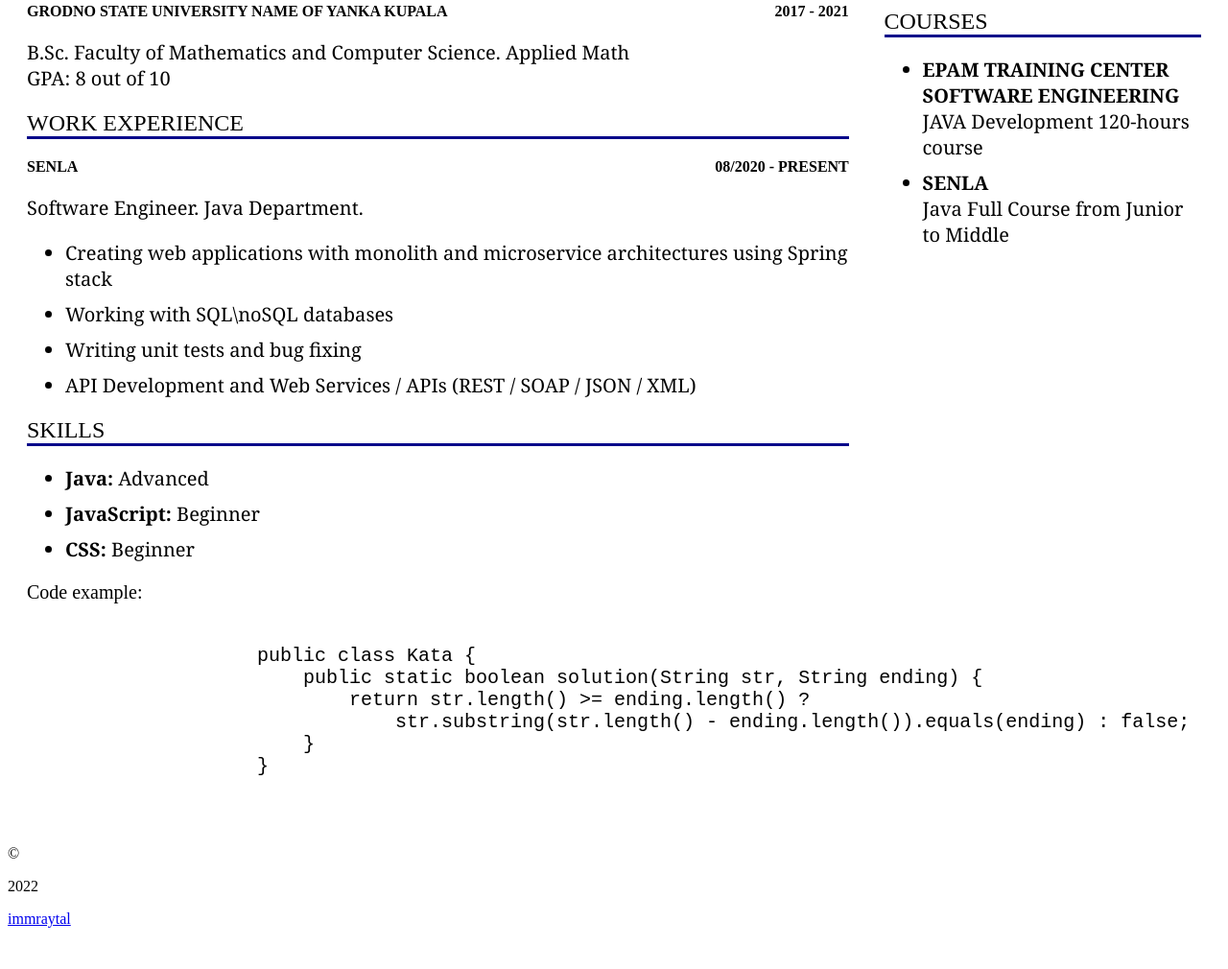
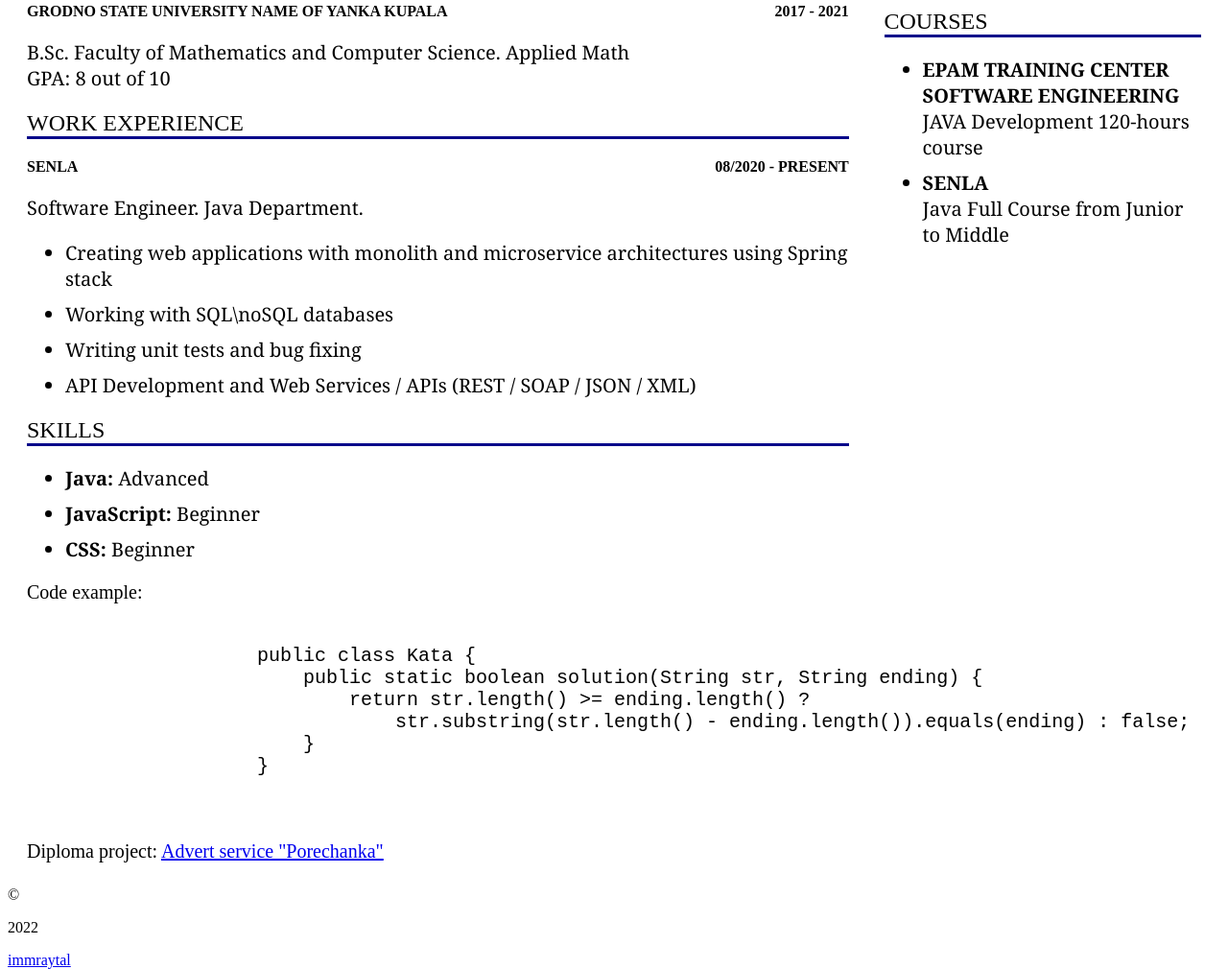
Before and after one commit to immraytal/rsschool-cv, a plain HTML site: page index.html in a window 1280 px wide. Shown: the part 965-1975 px from the top of the page at 96% size. Before the commit the page ends 1932 px from the top, so only its background shows below. Drawn offline with Linux system fonts and the light colour scheme.

Commit message:
feat: added diploma project info

```diff
--- a/index.html
+++ b/index.html
@@ -124,6 +124,10 @@
                                     </code>
                                 </pre>
                             </div>
+                            <div class="code-sample">
+                                Diploma project:
+                                <a href="https://github.com/immraytal/Porechanka">Advert service "Porechanka"</a>
+                            </div>
                         </div>
                     </div>
                 </section>
```
Lines whose indentation alone changed are shown as unchanged.
